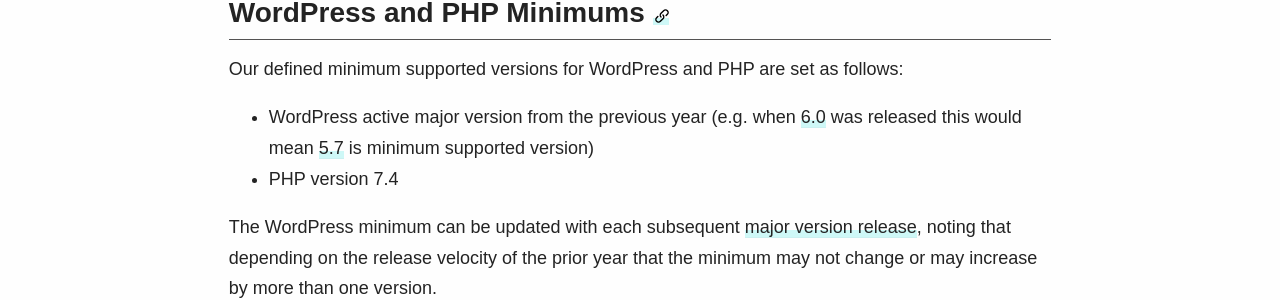
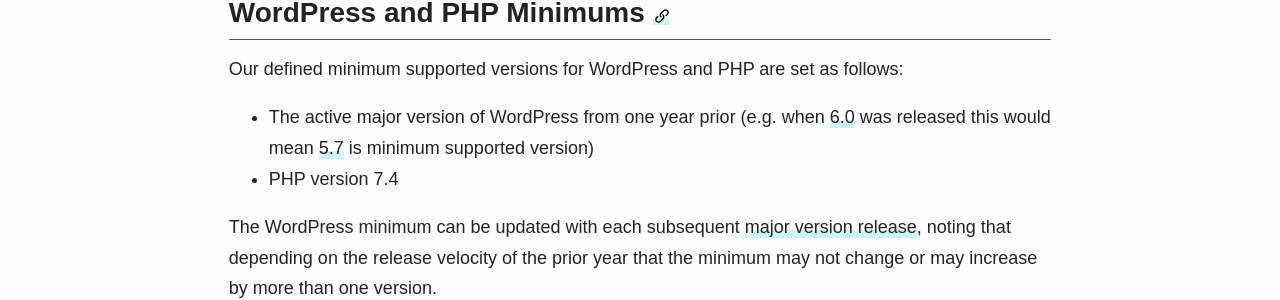
Before and after one commit to 10up/Open-Source-Best-Practices, a Jekyll site: the page built from maintaining.md, in a window 1280 px wide and 900 px high, scrolled down 3532 px. Shown: the part 225-525 px from the top of the window. Built offline with Jekyll 4.4.1, drawn with Linux system fonts in a browser that asks for light colours; some web fonts are replaced.

Commit message:
Update _includes/markdown/Maintaining.md
Co-authored-by: Darin Kotter <darin.kotter@gmail.com>

```diff
--- a/_includes/markdown/Maintaining.md
+++ b/_includes/markdown/Maintaining.md
@@ -59,7 +59,7 @@ In general we follow the [Version Control guidelines from the 10up Engineering B
 
 Our defined minimum supported versions for WordPress and PHP are set as follows:
 
-- WordPress active major version from the previous year (e.g. when [6.0](https://wordpress.org/news/2022/05/arturo/) was released this would mean [5.7](https://wordpress.org/news/2021/03/esperanza/) is minimum supported version)
+- The active major version of WordPress from one year prior (e.g. when [6.0](https://wordpress.org/news/2022/05/arturo/) was released this would mean [5.7](https://wordpress.org/news/2021/03/esperanza/) is minimum supported version)
 - PHP version 7.4
 
 The WordPress minimum can be updated with each subsequent [major version release](https://wordpress.org/about/history/), noting that depending on the release velocity of the prior year that the minimum may not change or may increase by more than one version.
```
